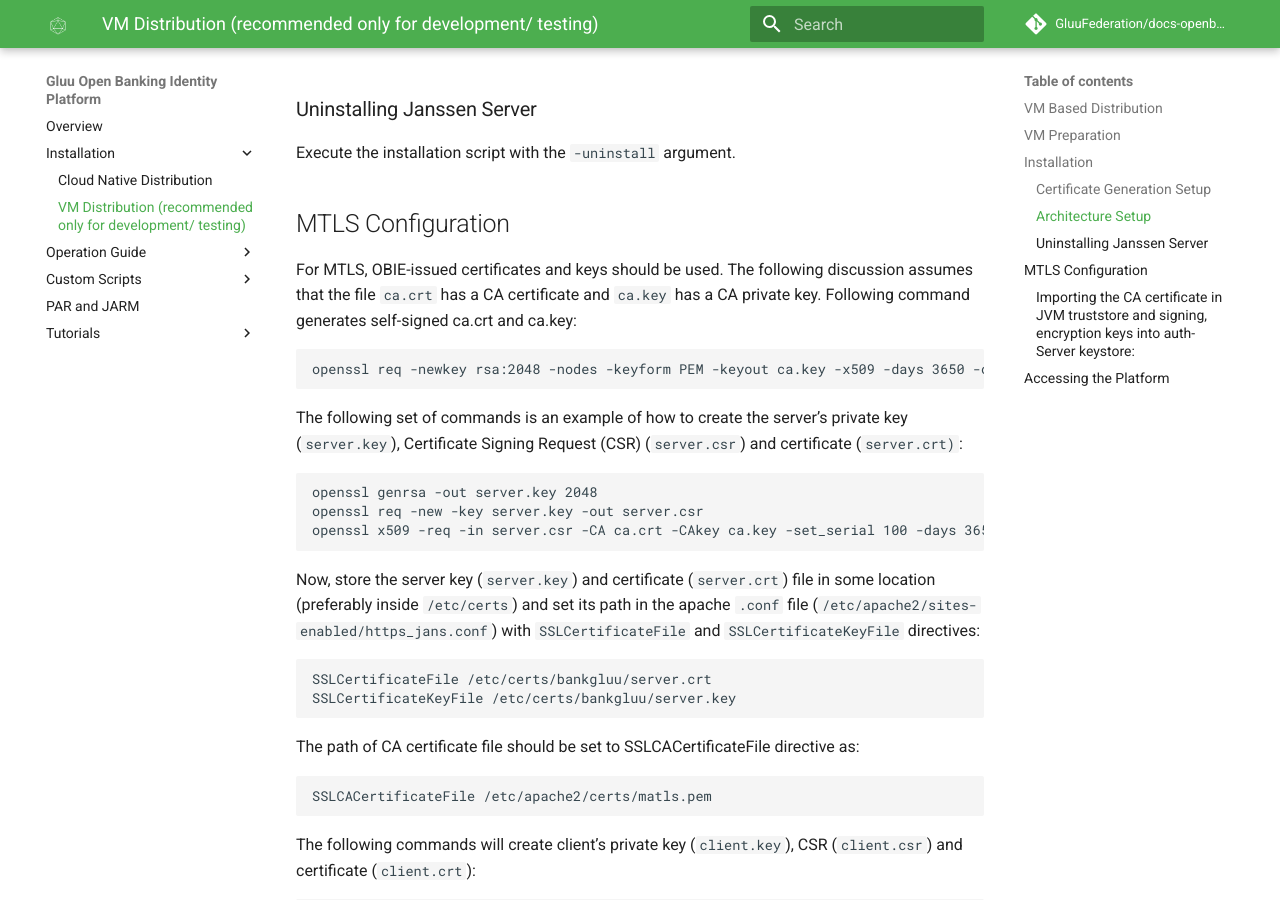
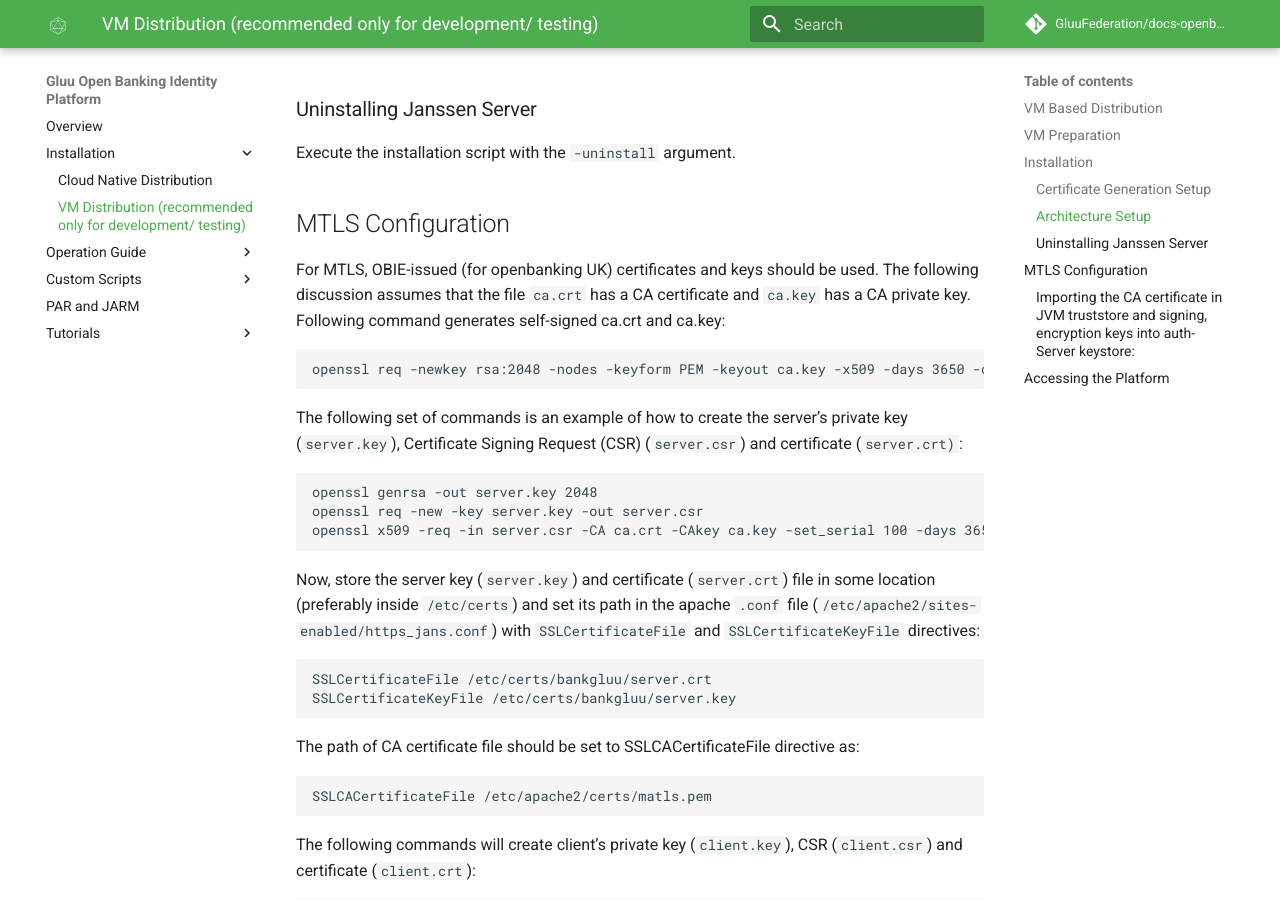
Before and after one commit to GluuFederation/docs-openbanking-prod, an MkDocs documentation site: the page built from docs/source/installvm.md, in a window 1280 px wide and 900 px high, scrolled down 2152 px. Built offline with MkDocs 1.6.1 and Material for MkDocs 9.7.7, drawn with Linux system fonts in a browser that asks for light colours; comment, search, counter and statistics services are not loaded.

Commit message:
Update installvm.md

````diff
--- a/docs/source/installvm.md
+++ b/docs/source/installvm.md
@@ -63,7 +63,7 @@ Execute the installation script with the `-uninstall` argument.
 
 ## MTLS Configuration
 
-For MTLS, OBIE-issued certificates and keys should be used. The following discussion assumes that the file `ca.crt` has a CA certificate and `ca.key` has a CA private key.
+For MTLS, OBIE-issued (for openbanking UK) certificates and keys should be used. The following discussion assumes that the file `ca.crt` has a CA certificate and `ca.key` has a CA private key.
 Following command generates self-signed ca.crt and ca.key:
 ```
 openssl req -newkey rsa:2048 -nodes -keyform PEM -keyout ca.key -x509 -days 3650 -outform PEM -out ca.crt
````
